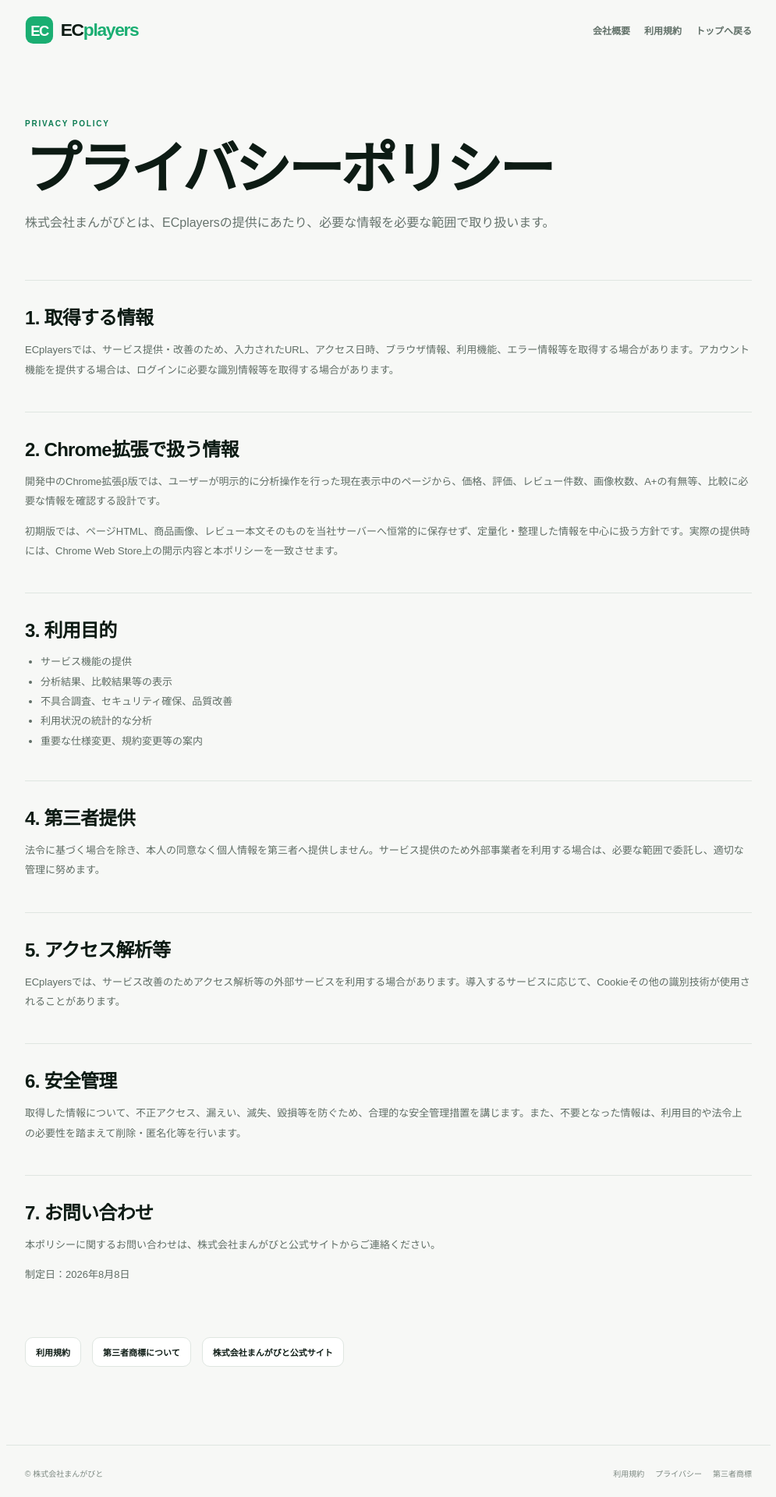
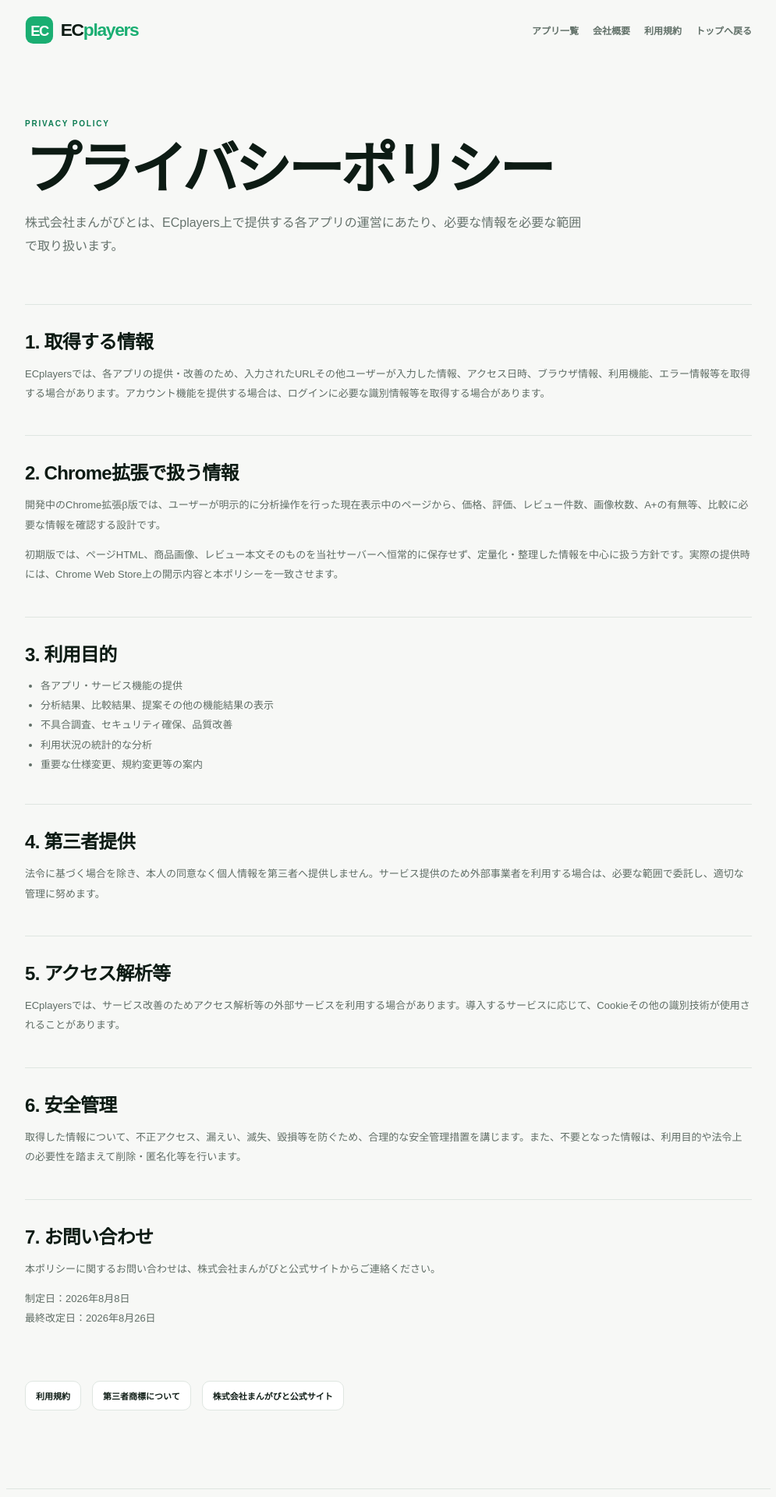
Before and after one commit to hrt14/ecplayers, a Next.js app: page /privacy in a window 1280 px wide. Shown: the top 1920 px of the page at 78% size, without its empty margins (142-1137 px from the left). Built offline with nearby package versions, Linux system fonts and the light colour scheme.

Commit message:
Align privacy policy with ECP app platform

```diff
--- a/app/privacy/page.tsx
+++ b/app/privacy/page.tsx
@@ -11,24 +11,24 @@ export default function PrivacyPage() {
     <main className={styles.page}>
       <header className={styles.header}>
         <a href="/" className={styles.brand}>EC<span>players</span></a>
-        <nav><a href="/company">会社概要</a><a href="/terms">利用規約</a><a href="/">トップへ戻る</a></nav>
+        <nav><a href="/#apps">アプリ一覧</a><a href="/company">会社概要</a><a href="/terms">利用規約</a><a href="/">トップへ戻る</a></nav>
       </header>
       <section className={styles.hero}>
         <span className={styles.kicker}>PRIVACY POLICY</span>
         <h1>プライバシーポリシー</h1>
-        <p>株式会社まんがびとは、ECplayersの提供にあたり、必要な情報を必要な範囲で取り扱います。</p>
+        <p>株式会社まんがびとは、ECplayers上で提供する各アプリの運営にあたり、必要な情報を必要な範囲で取り扱います。</p>
       </section>
       <div className={styles.body}>
-        <section><h2>1. 取得する情報</h2><p>ECplayersでは、サービス提供・改善のため、入力されたURL、アクセス日時、ブラウザ情報、利用機能、エラー情報等を取得する場合があります。アカウント機能を提供する場合は、ログインに必要な識別情報等を取得する場合があります。</p></section>
+        <section><h2>1. 取得する情報</h2><p>ECplayersでは、各アプリの提供・改善のため、入力されたURLその他ユーザーが入力した情報、アクセス日時、ブラウザ情報、利用機能、エラー情報等を取得する場合があります。アカウント機能を提供する場合は、ログインに必要な識別情報等を取得する場合があります。</p></section>
         <section><h2>2. Chrome拡張で扱う情報</h2><p>開発中のChrome拡張β版では、ユーザーが明示的に分析操作を行った現在表示中のページから、価格、評価、レビュー件数、画像枚数、A+の有無等、比較に必要な情報を確認する設計です。</p><p>初期版では、ページHTML、商品画像、レビュー本文そのものを当社サーバーへ恒常的に保存せず、定量化・整理した情報を中心に扱う方針です。実際の提供時には、Chrome Web Store上の開示内容と本ポリシーを一致させます。</p></section>
-        <section><h2>3. 利用目的</h2><ul><li>サービス機能の提供</li><li>分析結果、比較結果等の表示</li><li>不具合調査、セキュリティ確保、品質改善</li><li>利用状況の統計的な分析</li><li>重要な仕様変更、規約変更等の案内</li></ul></section>
+        <section><h2>3. 利用目的</h2><ul><li>各アプリ・サービス機能の提供</li><li>分析結果、比較結果、提案その他の機能結果の表示</li><li>不具合調査、セキュリティ確保、品質改善</li><li>利用状況の統計的な分析</li><li>重要な仕様変更、規約変更等の案内</li></ul></section>
         <section><h2>4. 第三者提供</h2><p>法令に基づく場合を除き、本人の同意なく個人情報を第三者へ提供しません。サービス提供のため外部事業者を利用する場合は、必要な範囲で委託し、適切な管理に努めます。</p></section>
         <section><h2>5. アクセス解析等</h2><p>ECplayersでは、サービス改善のためアクセス解析等の外部サービスを利用する場合があります。導入するサービスに応じて、Cookieその他の識別技術が使用されることがあります。</p></section>
         <section><h2>6. 安全管理</h2><p>取得した情報について、不正アクセス、漏えい、滅失、毀損等を防ぐため、合理的な安全管理措置を講じます。また、不要となった情報は、利用目的や法令上の必要性を踏まえて削除・匿名化等を行います。</p></section>
-        <section><h2>7. お問い合わせ</h2><p>本ポリシーに関するお問い合わせは、株式会社まんがびと公式サイトからご連絡ください。</p><p>制定日：2026年8月8日</p></section>
+        <section><h2>7. お問い合わせ</h2><p>本ポリシーに関するお問い合わせは、株式会社まんがびと公式サイトからご連絡ください。</p><p>制定日：2026年8月8日<br />最終改定日：2026年8月26日</p></section>
         <div className={styles.links}><a href="/terms">利用規約</a><a href="/trademarks">第三者商標について</a><a href="https://mangabito.biz/" target="_blank" rel="noreferrer">株式会社まんがびと公式サイト</a></div>
       </div>
-      <footer className={styles.footer}><span>© 株式会社まんがびと</span><nav><a href="/terms">利用規約</a><a href="/privacy">プライバシー</a><a href="/trademarks">第三者商標</a></nav></footer>
+      <footer className={styles.footer}><span>© 株式会社まんがびと</span><nav><a href="/#apps">アプリ一覧</a><a href="/terms">利用規約</a><a href="/privacy">プライバシー</a><a href="/trademarks">第三者商標</a></nav></footer>
     </main>
   )
 }
```
